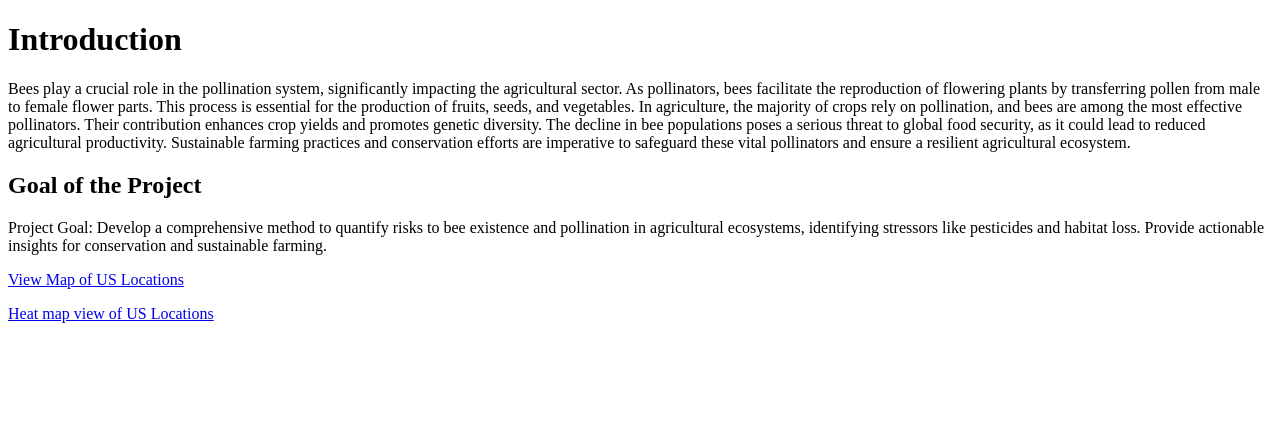
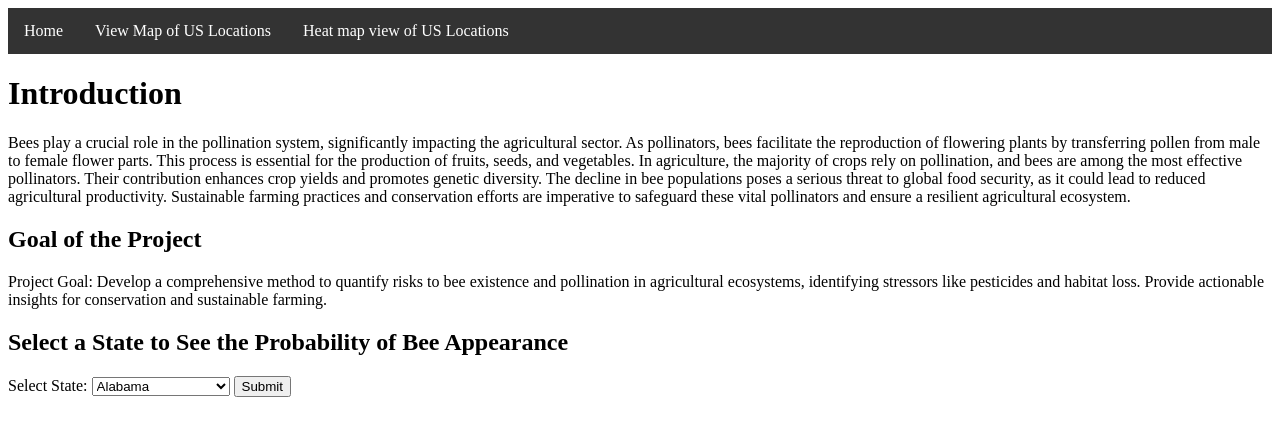
Before and after one commit to ftymoshchuk/swollen-flask, a Flask app: page / in a window 1280 px wide. Shown: the top 436 px of the page. Run offline with Flask 2, Linux system fonts and the light colour scheme; parts of the project's set-up code (start-up, migrations or seed data) failed here and were passed over.

Commit message:
update2905

```diff
--- a/app.py
+++ b/app.py
@@ -3,58 +3,127 @@ import pandas as pd
 import folium
 from folium.plugins import HeatMapWithTime
 from folium.plugins import HeatMap
-import warnings
+#  import warnings
+import constants
 
 app = Flask(__name__)
 
+state_mapping = constants.state_mapping
+master_data = pd.read_csv(constants.csv_file_path)
+
+# Reverse the state mapping for dropdown display
+reverse_state_mapping = {v: k for k, v in state_mapping.items()}
+
 @app.route('/')
 def main():
-    return render_template('main.html')
+    return render_template('main.html', states=reverse_state_mapping)
 
-csv_file_path = 'master_final.csv'
+@app.route('/bee-chance', methods=['POST'])
+def bee_chance():
+    try:
+        # Load data
+        local_df = master_data
+
+        # Convert eventDate to datetime
+        master_data['eventDate'] = pd.to_datetime(master_data['eventDate'])
+
+        # Calculate Sightings Frequency
+        local_df['month'] = local_df['eventDate'].dt.month
+        local_df['year'] = local_df['eventDate'].dt.year
+        state_monthly_sightings = local_df.groupby(['stateNumeric', 'year', 'month']).size().reset_index(name='sightings')
+
+        # Calculate average sightings per month for each state
+        avg_sightings = state_monthly_sightings.groupby('stateNumeric')['sightings'].mean().reset_index()
+
+        # Normalize and Categorize
+        avg_sightings['normalized'] = (avg_sightings['sightings'] - avg_sightings['sightings'].min()) / (avg_sightings['sightings'].max() - avg_sightings['sightings'].min())
+
+        # Determine thresholds
+        low_threshold = avg_sightings['normalized'].quantile(0.33)
+        high_threshold = avg_sightings['normalized'].quantile(0.67)
+
+        # Categorize
+        def categorize(probability):
+            if probability <= low_threshold:
+                return 'Low'
+            elif probability <= high_threshold:
+                return 'Medium'
+            else:
+                return 'High'
+
+        avg_sightings['category'] = avg_sightings['normalized'].apply(categorize)
+
+        # Summary table
+        summary_table = avg_sightings[['stateNumeric', 'category']]
+
+        # Get selected state from the form
+        state_numeric = int(request.form['state'])
+        state_category = summary_table[summary_table['stateNumeric'] == state_numeric]['category'].values[0]
+
+        # Fetch state name (for display purposes)
+        state_name = reverse_state_mapping[state_numeric]
+
+        return render_template('main.html', state_name=state_name, category=state_category, states=reverse_state_mapping)
+    except Exception as e:
+        print(f"Error: {e}")
+        return None
+
+@app.route('/bee-count', methods=['POST'])
+def bee_count():
+    try:
+        state_numeric = int(request.form['state'])
+        local_df = master_data
+
+        # Filter the DataFrame for the selected state
+        count = local_df[local_df['stateNumeric'] == state_numeric].shape[0]
+
+        state_name = reverse_state_mapping[state_numeric]
+        return render_template('main.html', states=reverse_state_mapping, state=state_name, count=count)
+
+    except Exception as e:
+        print(f"Error: {e}")
+        return None
 
 @app.route('/heat-map-view')
 def heat_map():
-    df = pd.read_csv(csv_file_path)
+    try:
+        local_df = master_data
 
-    # Check if DataFrame is empty
-    if df.empty:
-        return "No data available"
+        # Create a folium map centered at an average location
+        m = folium.Map(location=[local_df['decimalLatitude'].mean(), local_df['decimalLongitude'].mean()], zoom_start=5)
 
-    # Create a folium map centered at an average location
-    m = folium.Map(location=[df['decimalLatitude'].mean(), df['decimalLongitude'].mean()], zoom_start=5)
+        # Prepare data for heat map
+        heat_data = local_df[['decimalLatitude', 'decimalLongitude']].dropna().values.tolist()
 
-    # Prepare data for heat map
-    heat_data = df[['decimalLatitude', 'decimalLongitude']].dropna().values.tolist()
+        # Add heat map layer
+        HeatMap(heat_data).add_to(m)
 
-    # Add heat map layer
-    HeatMap(heat_data).add_to(m)
+        # Generate HTML representation of the map
+        map_html = m._repr_html_()
 
-    return m._repr_html_()
+        return render_template('heatmap.html', map_html=map_html)
+
+    except Exception as e:
+        print(f"Error: {e}")
+    return None
 
 @app.route('/map-view')
 def index():
     try:
         # Filter out specific warnings if necessary
-        warnings.filterwarnings("ignore", category=UserWarning, module='folium')
-
-        df = pd.read_csv(csv_file_path)
-        print(df.head())  # Debug: print the first few rows of the DataFrame
-
-        # Check if DataFrame is empty
-        if df.empty:
-            return "No data available"
+        local_df = master_data
+        #  warnings.filterwarnings("ignore", category=UserWarning, module='folium')
 
         # Ensure eventDate is parsed correctly and remove timezone information
-        df['eventDate'] = pd.to_datetime(df['eventDate'], errors='coerce')
-        df = df.dropna(subset=['eventDate'])  # Drop rows with invalid dates
+        local_df['eventDate'] = pd.to_datetime(local_df['eventDate'], errors='coerce')
+        local_df = local_df.dropna(subset=['eventDate'])  # Drop rows with invalid dates
 
         # Remove timezone information
-        df['eventDate'] = df['eventDate'].dt.tz_localize(None)
-        df.sort_values('eventDate', inplace=True)
+        local_df['eventDate'] = local_df['eventDate'].dt.tz_localize(None)
+        local_df.sort_values('eventDate', inplace=True)
 
         # Group data by date
-        grouped = df.groupby(df['eventDate'].dt.date)
+        grouped = local_df.groupby(local_df['eventDate'].dt.date)
 
         heat_data = []
         time_index = []
@@ -64,7 +133,7 @@ def index():
             time_index.append(date.strftime('%Y-%m-%d'))
 
         # Create the map centered at an average location
-        m = folium.Map(location=[df['decimalLatitude'].mean(), df['decimalLongitude'].mean()], zoom_start=5)
+        m = folium.Map(location=[local_df['decimalLatitude'].mean(), local_df['decimalLongitude'].mean()], zoom_start=5)
 
         # Add HeatMapWithTime to the map with the oldest date as the start date
         HeatMapWithTime(data=heat_data, index=time_index, auto_play=True, max_opacity=0.8).add_to(m)
@@ -76,7 +145,7 @@ def index():
 
     except Exception as e:
         print(f"Error: {e}")
-        return str(e)
+        return None
 
 if __name__ == '__main__':
    app.run(debug=True)
--- /dev/null
+++ b/constants.py
@@ -0,0 +1,55 @@
+csv_file_path = 'master_02.csv'
+
+state_mapping = {
+    'Alabama': 1,
+    'Alaska': 2,
+    'Arizona': 3,
+    'Arkansas': 4,
+    'California': 5,
+    'Colorado': 6,
+    'Connecticut': 7,
+    'Delaware': 8,
+    'Florida': 9,
+    'Georgia': 10,
+    'Hawaii': 11,
+    'Idaho': 12,
+    'Illinois': 13,
+    'Indiana': 14,
+    'Iowa': 15,
+    'Kansas': 16,
+    'Kentucky': 17,
+    'Louisiana': 18,
+    'Maine': 19,
+    'Maryland': 20,
+    'Massachusetts': 21,
+    'Michigan': 22,
+    'Minnesota': 23,
+    'Mississippi': 24,
+    'Missouri': 25,
+    'Montana': 26,
+    'Nebraska': 27,
+    'Nevada': 28,
+    'New Hampshire': 29,
+    'New Jersey': 30,
+    'New Mexico': 31,
+    'New York': 32,
+    'North Carolina': 33,
+    'North Dakota': 34,
+    'Ohio': 35,
+    'Oklahoma': 36,
+    'Oregon': 37,
+    'Pennsylvania': 38,
+    'Rhode Island': 39,
+    'South Carolina': 40,
+    'South Dakota': 41,
+    'Tennessee': 42,
+    'Texas': 43,
+    'Utah': 44,
+    'Vermont': 45,
+    'Virginia': 46,
+    'Washington': 47,
+    'West Virginia': 48,
+    'Wisconsin': 49,
+    'Wyoming': 50,
+    'District of Columbia': 51
+}
--- a/static/style.css
+++ b/static/style.css
@@ -1,2 +1,23 @@
-body {
-}
+ul.navbar {
+    list-style-type: none;
+    margin: 0;
+    padding: 0;
+    overflow: hidden;
+    background-color: #333;
+  }
+
+  ul.navbar li {
+    float: left;
+  }
+
+  ul.navbar li a {
+    display: block;
+    color: white;
+    text-align: center;
+    padding: 14px 16px;
+    text-decoration: none;
+  }
+
+  ul.navbar li a:hover {
+    background-color: #111;
+  }
--- a/templates/base.html
+++ b/templates/base.html
@@ -4,10 +4,15 @@
     <head>
         <meta charset="UTF-8">
         <title>{% block title %}{% endblock %}</title>
-        <link rel="stylesheet" href="{{url_for('static', filename='style.css')}}">
+        <link rel="stylesheet" href="{{ url_for('static', filename='style.css') }}">
     </head>
     <body>
-       {% block content %}
-       {% endblock %}
+        <ul class="navbar">
+            <li><a href="/">Home</a></li>
+            <li><a href="/map-view">View Map of US Locations</a></li>
+            <li><a href="/heat-map-view">Heat map view of US Locations</a></li>
+        </ul>
+        {% block content %}
+        {% endblock %}
     </body>
 </html>
--- a/templates/main.html
+++ b/templates/main.html
@@ -9,6 +9,19 @@
 <h2>Goal of the Project</h2>
 <p>Project Goal: Develop a comprehensive method to quantify risks to bee existence and pollination in agricultural ecosystems, identifying stressors like pesticides and habitat loss. Provide actionable insights for conservation and sustainable farming.</p>
 
-<p><a href="/map-view">View Map of US Locations</a></p>
-<p><a href="/heat-map-view">Heat map view of US Locations</a></p>
+<h2>Select a State to See the Probability of Bee Appearance</h2>
+<form action="/bee-chance" method="post">
+    <label for="state">Select State:</label>
+    <select name="state" id="state">
+        {% for value, state in states.items() %}
+            <option value="{{ value }}">{{ state }}</option>
+        {% endfor %}
+    </select>
+    <button type="submit">Submit</button>
+</form>
+
+{% if state_name and category is not none %}
+    <h3>Bee Appearance Probability in {{ state_name }}</h3>
+    <p>Chance of meeting bees: {{ category }}</p>
+{% endif %}
 {% endblock %}
--- a/templates/map.html
+++ b/templates/map.html
@@ -8,10 +8,10 @@
 <p>This heat map shows the distribution of recorded bee populations (Apis mellifera Linnaeus, 1758) over time across the US.</p>
 <p>GBIF.org (21 November 2023) GBIF Occurrence Download <a href="https://doi.org/10.15468/dl.2c535g" target="_blank">https://doi.org/10.15468/dl.2c535g</a></p>
 
+<p><a href="/">Return to Main Page</a></p>
+
 <div id="mapContainer" style="padding: 5%; box-sizing: border-box;">
     {{ map_html|safe }}
 </div>
 
-<p><a href="/">Return to Main Page</a></p>
-
 {% endblock %}
```
Also changed, not shown: templates/heatmap.html (+5 -2 lines), 1 other file.
